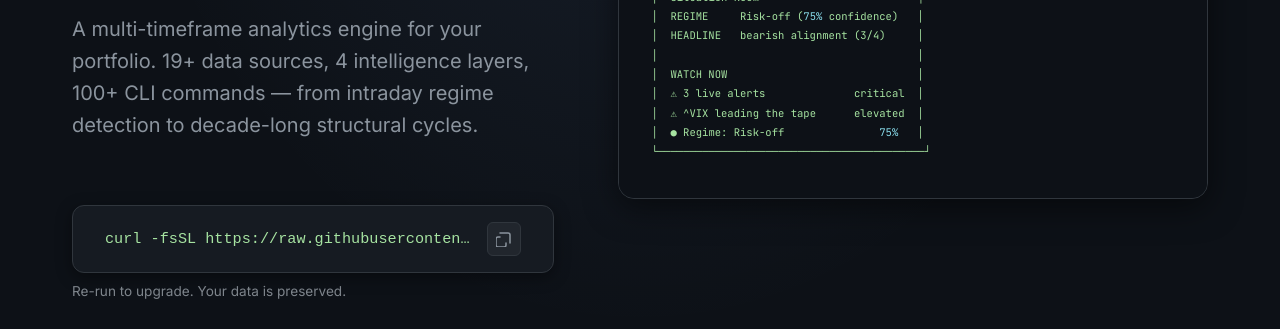
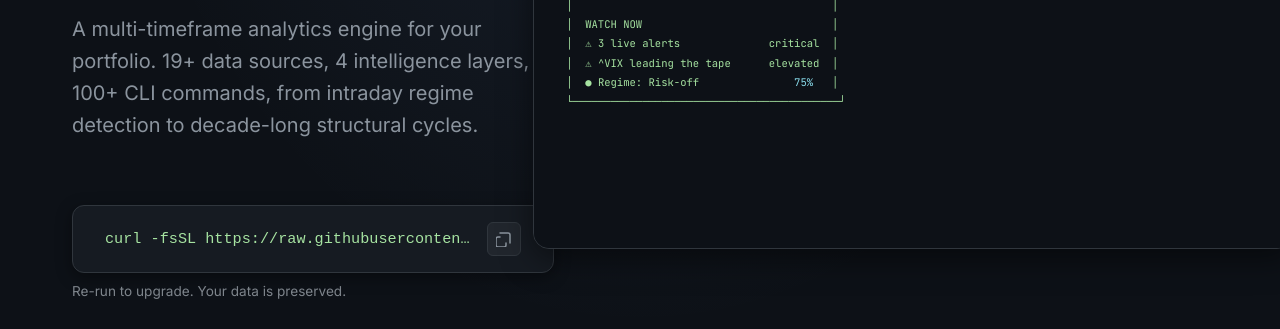
Before and after one commit to skylarsimoncelli/pftui, a website: page website/index.html in a window 1280 px wide. Shown: the part 377-706 px from the top of the page. Drawn offline with Linux system fonts and the light colour scheme; grey boxes are pictures that could not be loaded.

Commit message:
Fix website terminal clipping and remove em dashes

```diff
--- a/website/index.html
+++ b/website/index.html
@@ -37,7 +37,7 @@
             <div class="hero-content">
                 <p class="hero-kicker"><em>pftui</em></p>
                 <h1 class="hero-title">portfolio intelligence <span class="gradient-text">in your terminal</span></h1>
-                <p class="hero-subtitle">A multi-timeframe analytics engine for your portfolio. 19+ data sources, 4 intelligence layers, 100+ CLI commands — from intraday regime detection to decade-long structural cycles.</p>
+                <p class="hero-subtitle">A multi-timeframe analytics engine for your portfolio. 19+ data sources, 4 intelligence layers, 100+ CLI commands, from intraday regime detection to decade-long structural cycles.</p>
                 <div class="hero-install">
                     <div class="install-command">
                         <code id="install-cmd">curl -fsSL https://raw.githubusercontent.com/skylarsimoncelli/pftui/master/install.sh | bash</code>
@@ -85,7 +85,7 @@
     <section class="highlights">
         <div class="container">
             <h2 class="section-title">Why pftui</h2>
-            <p class="section-subtitle">The intelligence layer between raw data and portfolio decisions — not another dashboard.</p>
+            <p class="section-subtitle">The intelligence layer between raw data and portfolio decisions, not another dashboard.</p>
             <div class="agent-grid stack-cards">
                 <div class="agent-card">
                     <h3>Analytics engine, not a dashboard</h3>
@@ -93,7 +93,7 @@
                 </div>
                 <div class="agent-card">
                     <h3>19+ sources, one command</h3>
-                    <p>Prices, CFTC positioning, COMEX inventory, BLS economic data, FedWatch rates, oil term structure, sovereign holdings, ETF flows, prediction markets, on-chain metrics — all cached locally with <code>pftui data refresh</code>. No API keys required.</p>
+                    <p>Prices, CFTC positioning, COMEX inventory, BLS economic data, FedWatch rates, oil term structure, sovereign holdings, ETF flows, prediction markets, and on-chain metrics are all cached locally with <code>pftui data refresh</code>. No API keys required.</p>
                 </div>
                 <div class="agent-card">
                     <h3>100+ CLI commands with <code>--json</code></h3>
--- a/website/script.js
+++ b/website/script.js
@@ -332,9 +332,15 @@ let terminal = null;
 let cursor = null;
 let isAnimating = false;
 
+function scrollTerminalToBottom() {
+    if (!terminal) return;
+    terminal.scrollTop = terminal.scrollHeight;
+}
+
 function clearTerminal() {
     const lines = terminal.querySelectorAll('.terminal-line');
     lines.forEach(l => l.remove());
+    scrollTerminalToBottom();
 }
 
 function createLine(text, type) {
@@ -379,6 +385,7 @@ function colorize(text) {
 async function typeText(element, text, delay) {
     for (let i = 0; i <= text.length; i++) {
         element.textContent = text.slice(0, i);
+        scrollTerminalToBottom();
         await sleep(delay);
     }
 }
@@ -390,12 +397,14 @@ async function playScene(scene) {
     for (const line of scene.lines) {
         const el = createLine('', line.type);
         terminal.insertBefore(el, cursor);
+        scrollTerminalToBottom();
 
         if (line.type === 'command') {
             // Type out commands character by character
             await typeText(el, line.text, line.delay);
             await sleep(400);
             cursor.style.display = 'none';
+            scrollTerminalToBottom();
             await sleep(200);
         } else {
             // Output lines appear instantly (like real terminal output)
@@ -405,12 +414,14 @@ async function playScene(scene) {
             } else {
                 el.innerHTML = colorize(line.text);
             }
+            scrollTerminalToBottom();
             await sleep(line.delay);
         }
     }
 
     // Show cursor blinking after scene completes
     cursor.style.display = 'inline-block';
+    scrollTerminalToBottom();
 
     // Hold the scene
     await sleep(scene.hold);
--- a/website/style.css
+++ b/website/style.css
@@ -237,8 +237,9 @@ body {
     border-radius: var(--radius-lg);
     overflow: hidden;
     box-shadow: var(--shadow-lg);
-    width: min(100%, 760px);
+    width: 760px;
     margin-inline: auto;
+    flex: 0 0 auto;
 }
 
 .hero-terminal {
@@ -284,12 +285,12 @@ body {
     padding: var(--spacing-md);
     font-family: var(--font-mono);
     font-size: clamp(0.66rem, 0.78vw, 0.95rem);
-    height: 260px;
+    height: 360px;
     background: var(--bg-primary);
     text-align: left;
     line-height: 1.45;
     overflow-x: auto;
-    overflow-y: hidden;
+    overflow-y: auto;
     scrollbar-width: thin;
 }
 
@@ -1111,6 +1112,10 @@ footer {
         text-align: center;
     }
 
+    .terminal-window {
+        width: min(100%, 760px);
+    }
+
     .hero-content {
         max-width: 100%;
     }
@@ -1136,6 +1141,7 @@ footer {
 
     .terminal-body {
         font-size: 0.76rem;
+        height: 320px;
     }
 }
 
@@ -1175,6 +1181,7 @@ footer {
     .terminal-body {
         padding: var(--spacing-sm);
         font-size: 0.8rem;
+        height: 260px;
     }
 
     .section-title {
```
Also changed, not shown: README.md, website/README.md.
